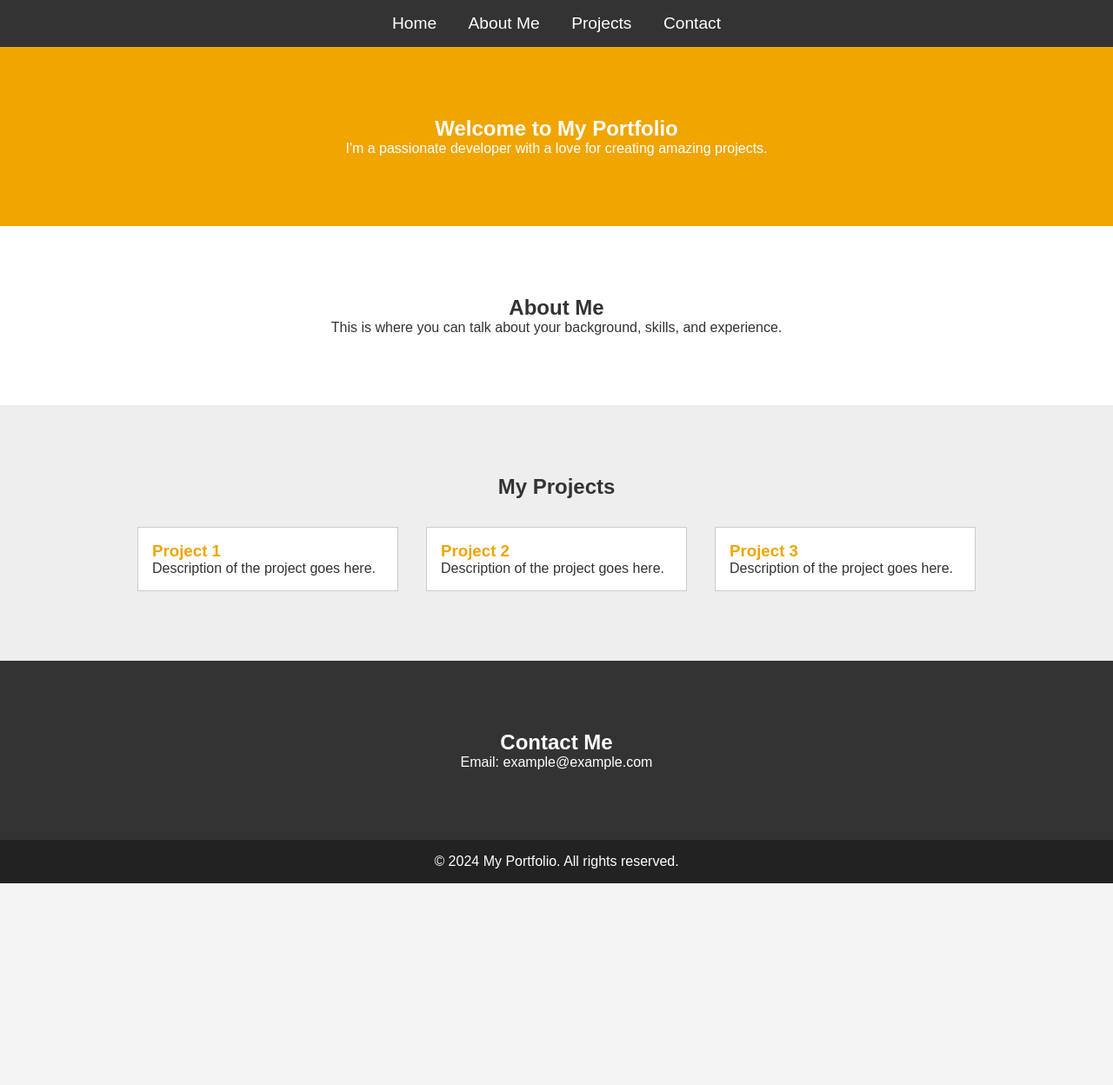
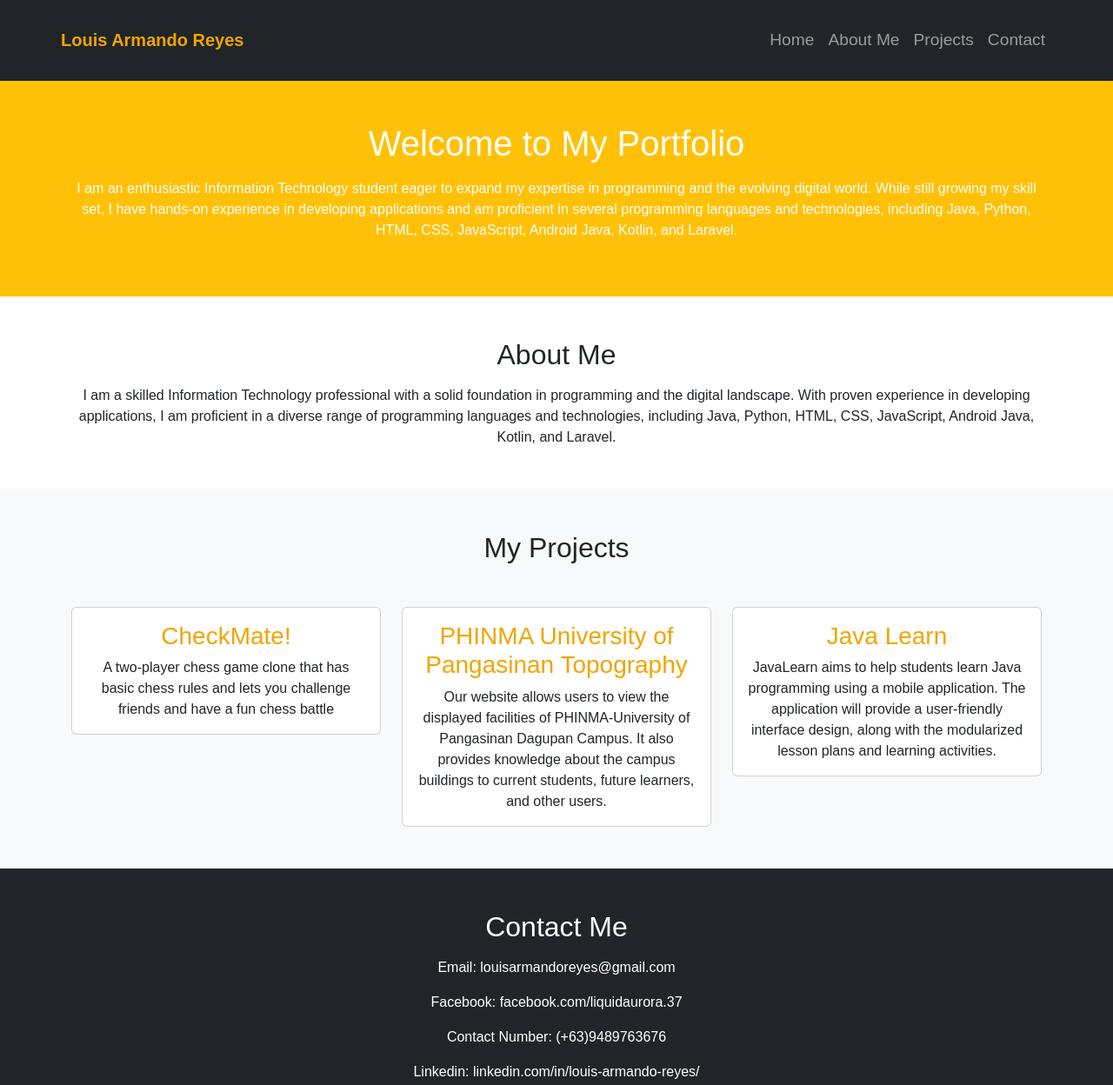
Before and after one commit to LA-Reyes/LA-Reyes.github.io, a plain HTML site: page index.html in a window 1280 px wide. Shown: the top 1248 px of the page at 87% size. Before the commit the page ends 1016 px from the top, so only its background shows below. Drawn offline with nearby package versions, Linux system fonts and the light colour scheme.

Commit message:
Add files via upload

```diff
--- a/index.html
+++ b/index.html
@@ -5,55 +5,108 @@
     <meta name="viewport" content="width=device-width, initial-scale=1.0">
     <meta http-equiv="X-UA-Compatible" content="ie=edge">
     <title>My Portfolio</title>
+    <!-- Bootstrap CSS -->
+    <link href="https://cdn.jsdelivr.net/npm/bootstrap@5.3.0-alpha1/dist/css/bootstrap.min.css" rel="stylesheet">
     <link rel="stylesheet" href="style.css">
 </head>
 <body>
-    <header>
-        <nav>
-            <ul class="navbar">
-                <li><a href="#home">Home</a></li>
-                <li><a href="#about">About Me</a></li>
-                <li><a href="#projects">Projects</a></li>
-                <li><a href="#contact">Contact</a></li>
+    <header class="bg-dark py-3">
+        <nav class="navbar navbar-expand-lg navbar-dark container">
+            <a class="navbar-brand" href="#"><b>Louis Armando Reyes</b></a>
+            <button class="navbar-toggler" type="button" data-bs-toggle="collapse" data-bs-target="#navbarNav" aria-controls="navbarNav" aria-expanded="false" aria-label="Toggle navigation">
+                <span class="navbar-toggler-icon"></span>
+            </button>
+            <div class="collapse navbar-collapse" id="navbarNav">
+                <ul class="navbar-nav ms-auto">
+                    <li class="nav-item">
+                        <a class="nav-link" href="#home">Home</a>
+                    </li>
+                    <li class="nav-item">
+                        <a class="nav-link" href="#about">About Me</a>
+                    </li>
+                    <li class="nav-item">
+                        <a class="nav-link" href="#projects">Projects</a>
+                    </li>
+                    <li class="nav-item">
+                        <a class="nav-link" href="#contact">Contact</a>
+                    </li>
                 </ul>
+            </div>
         </nav>
     </header>
 
-    <section id="home" class="section">
+    <section id="home" class="bg-warning text-white text-center py-5">
+        <div class="container">
             <h1>Welcome to My Portfolio</h1>
-        <p>I'm a passionate developer with a love for creating amazing projects.</p>
+            <p>I am an enthusiastic Information Technology student eager to expand my expertise in programming
+                and the evolving digital world. While still growing my skill set, I have hands-on experience in developing
+                applications and am proficient in several programming languages and technologies, including Java, Python,
+                HTML, CSS, JavaScript, Android Java, Kotlin, and Laravel.
+            </p>
+        </div>
     </section>
 
-    <section id="about" class="section">
+    <section id="about" class="py-5 text-center">
+        <div class="container">
             <h2>About Me</h2>
-        <p>This is where you can talk about your background, skills, and experience.</p>
+            I am a skilled Information Technology professional with a solid foundation in programming and the digital landscape.
+            With proven experience in developing applications, I am proficient in a diverse range of programming languages and
+            technologies, including Java, Python, HTML, CSS, JavaScript, Android Java, Kotlin, and Laravel.
+        </div>
     </section>
 
-    <section id="projects" class="section">
+    <section id="projects" class="bg-light py-5 text-center">
+        <div class="container">
             <h2>My Projects</h2>
-        <div class="projects-container">
-            <div class="project-card">
-                <h3>Project 1</h3>
-                <p>Description of the project goes here.</p>
+            <div class="row">
+                <div class="col-md-4">
+                    <div class="card">
+                        <div class="card-body">
+                            <h3 class="card-title">CheckMate!</h3>
+                            <p class="card-text">A two-player chess game clone that has basic chess rules and
+                                lets you challenge friends and have a fun chess battle</p>
                         </div>
-            <div class="project-card">
-                <h3>Project 2</h3>
-                <p>Description of the project goes here.</p>
                     </div>
-            <div class="project-card">
-                <h3>Project 3</h3>
-                <p>Description of the project goes here.</p>
+                </div>
+                <div class="col-md-4">
+                    <div class="card">
+                        <div class="card-body">
+                            <h3 class="card-title">PHINMA University of Pangasinan Topography</h3>
+                            <p class="card-text">Our website allows users to view the displayed facilities of PHINMA-University of Pangasinan Dagupan Campus.
+                                It also provides knowledge about the campus buildings to current students, future learners, and other users. </p>
+                        </div>
+                    </div>
+                </div>
+                <div class="col-md-4">
+                    <div class="card">
+                        <div class="card-body">
+                            <h3 class="card-title">Java Learn</h3>
+                            <p class="card-text">JavaLearn aims to help students learn Java programming using a mobile application.
+                                The application will provide a user-friendly interface design, along with the modularized lesson plans and learning activities.
+                            </p>
+                        </div>
+                    </div>
+                </div>
             </div>
         </div>
     </section>
 
-    <section id="contact" class="section">
+    <section id="contact" class="bg-dark text-white text-center py-5">
+        <div class="container">
             <h2>Contact Me</h2>
-        <p>Email: example@example.com</p>
+            <p>Email: louisarmandoreyes@gmail.com</p>
+            <p>Facebook: facebook.com/liquidaurora.37</p>
+            <p>Contact Number: (+63)9489763676  <p>
+            <p>Linkedin: linkedin.com/in/louis-armando-reyes/</p>
+        </div>
     </section>
 
-    <footer>
+    <footer class="bg-secondary text-white text-center py-3">
         <p>© 2024 My Portfolio. All rights reserved.</p>
     </footer>
+
+    <!-- Bootstrap JS and Popper.js -->
+    <script src="https://cdn.jsdelivr.net/npm/bootstrap@5.3.0-alpha1/dist/js/bootstrap.bundle.min.js"></script>
+    <script src="script.js"></script>
 </body>
 </html>
--- a/style.css
+++ b/style.css
@@ -1,88 +1,28 @@
-* {
-    margin: 0;
-    padding: 0;
-    box-sizing: border-box;
+body {
+    font-family: 'Arial', sans-serif;
 }
 
-body {
-    font-family: 'Arial', sans-serif;
-    background-color: #f4f4f4;
-    color: #333;
+h1, h2 {
+    margin-bottom: 1rem;
 }
 
-header {
-    background-color: #333;
-    padding: 1rem 0;
+.card {
+    margin-top: 2rem;
 }
 
-.navbar {
-    list-style: none;
-    text-align: center;
+.navbar-brand {
+    font-weight: bold;
+    color: #f0a500 !important;
 }
 
-.navbar li {
-    display: inline;
-    margin: 0 1rem;
-}
-
-.navbar a {
-    color: white;
-    text-decoration: none;
+.navbar-nav .nav-link {
     font-size: 1.2rem;
 }
 
-.navbar a:hover {
-    color: #f0a500;
+.navbar-nav .nav-link:hover {
+    color: #f0a500 !important;
 }
 
-.section {
-    padding: 5rem 0;
-    text-align: center;
+.card-title{
+    color:#f0a500 !important;
 }
-
-#home {
-    background-color: #f0a500;
-    color: white;
-}
-
-#about {
-    background-color: #fff;
-    color: #333;
-}
-
-#projects {
-    background-color: #eee;
-    color: #333;
-}
-
-.projects-container {
-    display: flex;
-    justify-content: center;
-    gap: 2rem;
-    flex-wrap: wrap;
-    margin-top: 2rem;
-}
-
-.project-card {
-    background-color: white;
-    padding: 1rem;
-    border: 1px solid #ccc;
-    width: 300px;
-    text-align: left;
-}
-
-.project-card h3 {
-    color: #f0a500;
-}
-
-#contact {
-    background-color: #333;
-    color: white;
-}
-
-footer {
-    background-color: #222;
-    padding: 1rem;
-    text-align: center;
-    color: white;
-}
```
Lines whose indentation alone changed are shown as unchanged.
